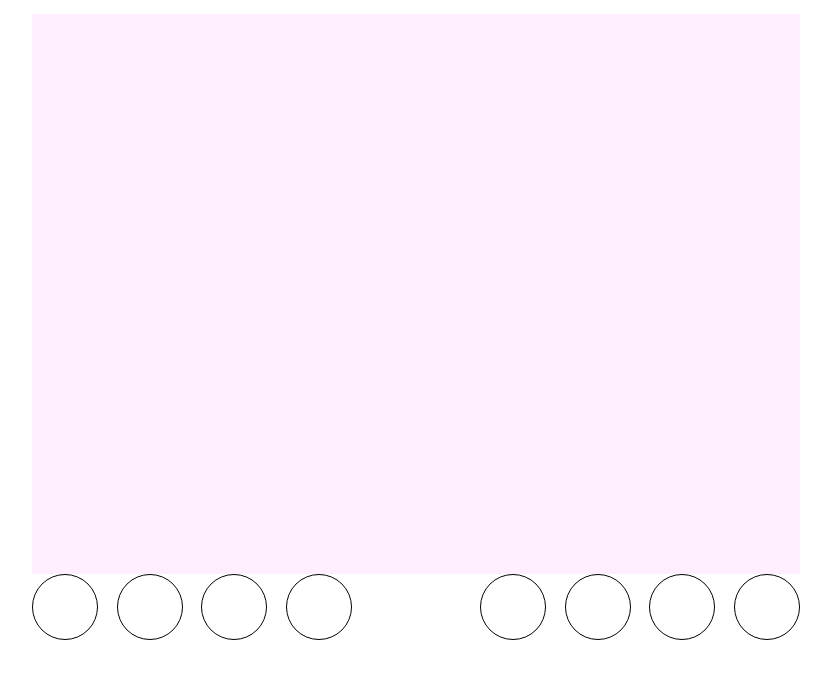
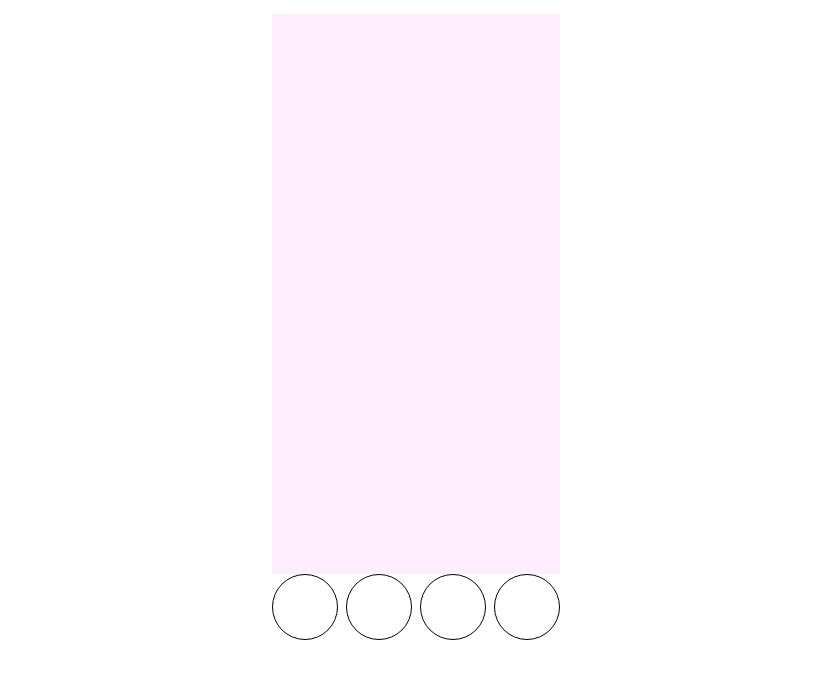
Before and after one commit to ottav14/dmuse, a React (Vite) app: page / in a window 1280 px wide. Shown: the top 678 px of the page, without its empty margins (224-1055 px from the left). Built offline with nearby package versions, Linux system fonts and the light colour scheme.

Commit message:
Put the notes where u want em.

```diff
--- a/src/App.jsx
+++ b/src/App.jsx
@@ -3,7 +3,7 @@ import styles from './App.module.css';
 
 function App() {
 
-	const [ keys, setKeys ] = useState(Array(8).fill(false));
+	const [ keys, setKeys ] = useState(Array(4).fill(false));
 	const [ notes, setNotes ] = useState([]);
 	const [ loading, setLoading ] = useState(true);
 	const [ playing, setPlaying ] = useState(false);
@@ -15,7 +15,7 @@ function App() {
 		const spawnNote = (x) => {
 			setNotes(prev => {
 				const newNote = {
-					x: x,
+					x: 14/3*x,
 					y: 0,
 					id: Date.now()
 				}
@@ -25,7 +25,7 @@ function App() {
 
 		if(loading) {
 			setTimeout(() => {
-				spawnNote(0);
+				spawnNote(3);
 				setLoading(false);
 				setPlaying(true);
 			}, 2000);
@@ -42,14 +42,10 @@ function App() {
 		}
 
 		const controls = {
-			'z': 0,
-			'x': 1,
-			'c': 2,
-			'v': 3,
-			'n': 4,
-			'm': 5,
-			',': 6,
-			'.': 7
+			'x': 0,
+			'c': 1,
+			',': 2,
+			'.': 3
 		}
 
 		const handleKeyDown = (e) => {
@@ -104,7 +100,7 @@ function App() {
 					moveNote(note.id, newY);
 					const element = document.getElementById(note.id);
 					if(element) {
-						element.style.transform = `translateY(${newY}px)`;
+						element.style.transform = `translate(${note.x}rem, ${newY}px)`;
 					}
 				}
 			}, 16);
@@ -129,18 +125,10 @@ function App() {
 				))}
 			</div>
 			<div id='fart' className={styles.keys}>
-				<div className={styles.left}>
-					<div className={keys[0] ? styles.active : styles.inActive} />
-					<div className={keys[1] ? styles.active : styles.inActive} />
-					<div className={keys[2] ? styles.active : styles.inActive} />
-					<div className={keys[3] ? styles.active : styles.inActive} />
-				</div>
-				<div className={styles.right}>
-					<div className={keys[4] ? styles.active : styles.inActive} />
-					<div className={keys[5] ? styles.active : styles.inActive} />
-					<div className={keys[6] ? styles.active : styles.inActive} />
-					<div className={keys[7] ? styles.active : styles.inActive} />
-				</div>
+				<div className={keys[0] ? styles.active : styles.inActive} />
+				<div className={keys[1] ? styles.active : styles.inActive} />
+				<div className={keys[2] ? styles.active : styles.inActive} />
+				<div className={keys[3] ? styles.active : styles.inActive} />
 			</div>
 		</div>
 	);
--- a/src/App.module.css
+++ b/src/App.module.css
@@ -14,7 +14,7 @@
 }
 
 .keys, .notes {
-	width: calc(12 * var(--diameter));
+	width: calc(4.5 * var(--diameter));
 }
 
 .keys {
```
